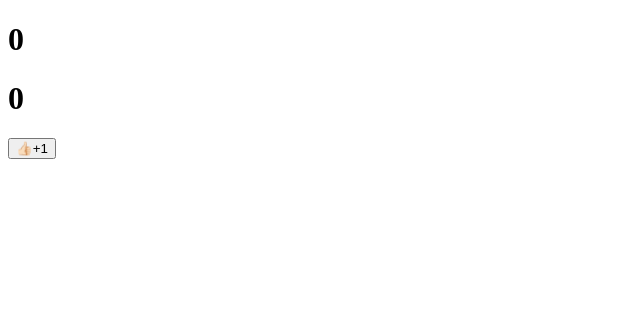
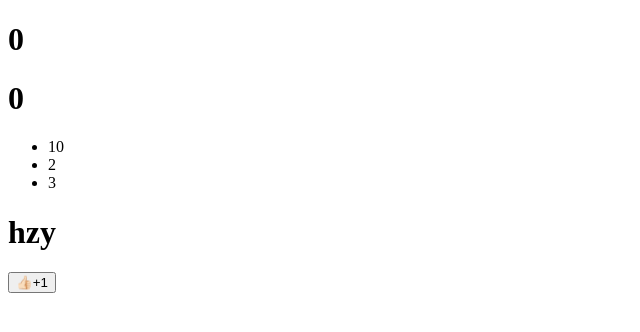
Before and after one commit to codehzy/vue3, a Vue app: page / in a window 1280 px wide. Shown: the top 332 px of the page, without its empty margins (0-640 px from the left). Built offline with nearby package versions, Linux system fonts and the light colour scheme.

Commit message:
生命周期

```diff
--- a/src/App.vue
+++ b/src/App.vue
@@ -3,15 +3,31 @@
     <h1>{{ count }}</h1>
     <h1>{{ double }}</h1>
   </div>
+  <ul>
+    <li v-for="number in numbers" :key="number">{{ number }}</li>
+  </ul>
+  <h1>{{ person.name }}</h1>
   <button @click="increase">👍🏻+1</button>
 </template>
 
 <script lang="ts">
-import { ref, computed, reactive, toRefs } from "vue";
+import {
+  ref,
+  computed,
+  reactive,
+  toRefs,
+  onMounted,
+  onBeforeUpdate,
+  onUpdated,
+  onRenderTracked,
+  onRenderTriggered,
+} from "vue";
 interface DataProps {
   count: number;
   double: number;
   increase: () => void;
+  numbers: number[];
+  person: { name?: string };
 }
 export default {
   name: "App",
@@ -23,13 +39,26 @@ export default {
     // const increase = () => {
     //   count.value++;
     // };
+    onMounted(() => {
+      console.log("mounted");
+    });
+    onUpdated(() => {
+      console.log("updated");
+    });
+    onRenderTriggered((event) => {
+      console.log(event);
+    });
     const data: DataProps = reactive({
       count: 0,
       increase: () => {
         data.count++;
       },
       double: computed(() => data.count * 2),
+      numbers: [1, 2, 3],
+      person: {},
     });
+    data.numbers[0] = 10;
+    data.person.name = "hzy";
     const refData = toRefs(data);
     return {
       ...refData,
```
